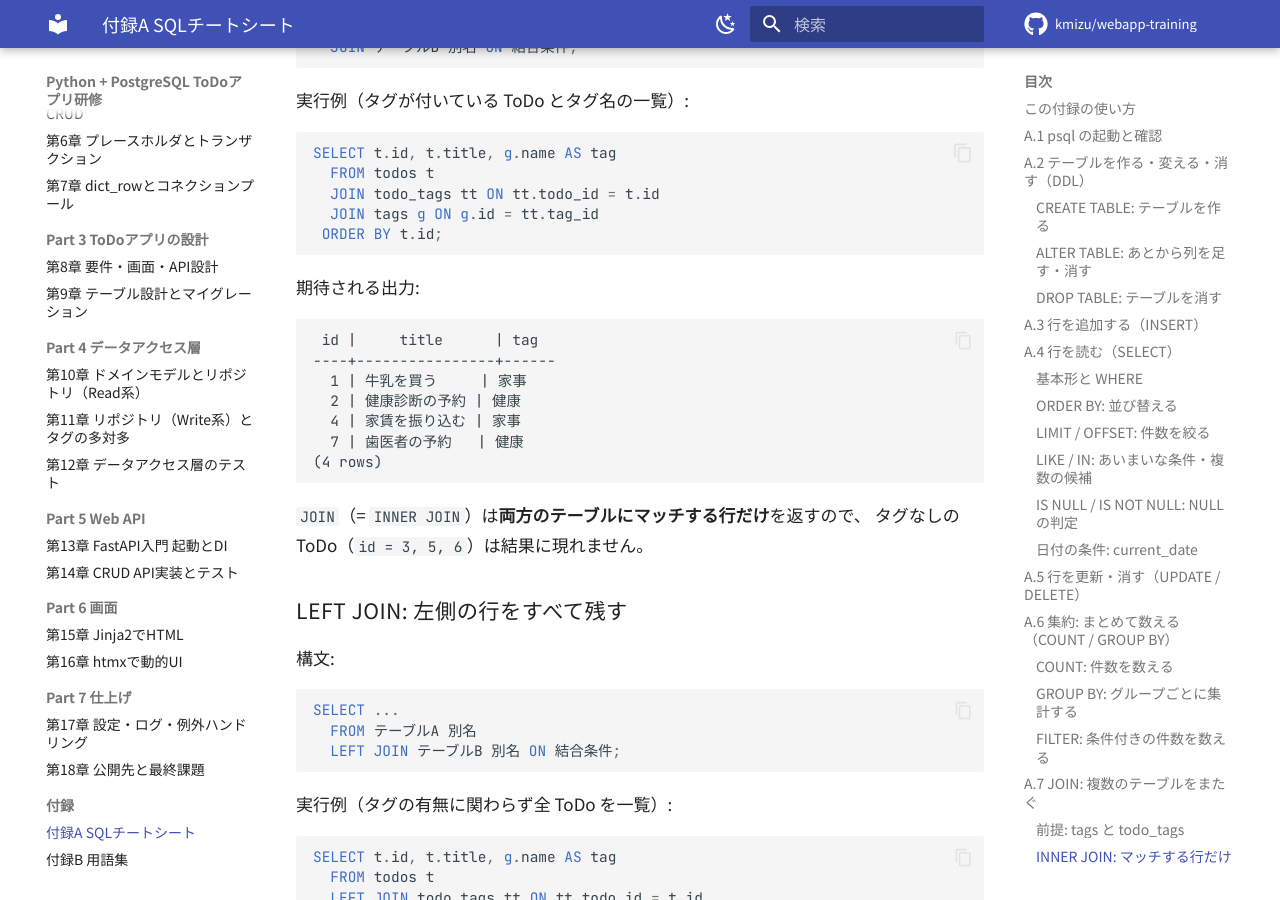
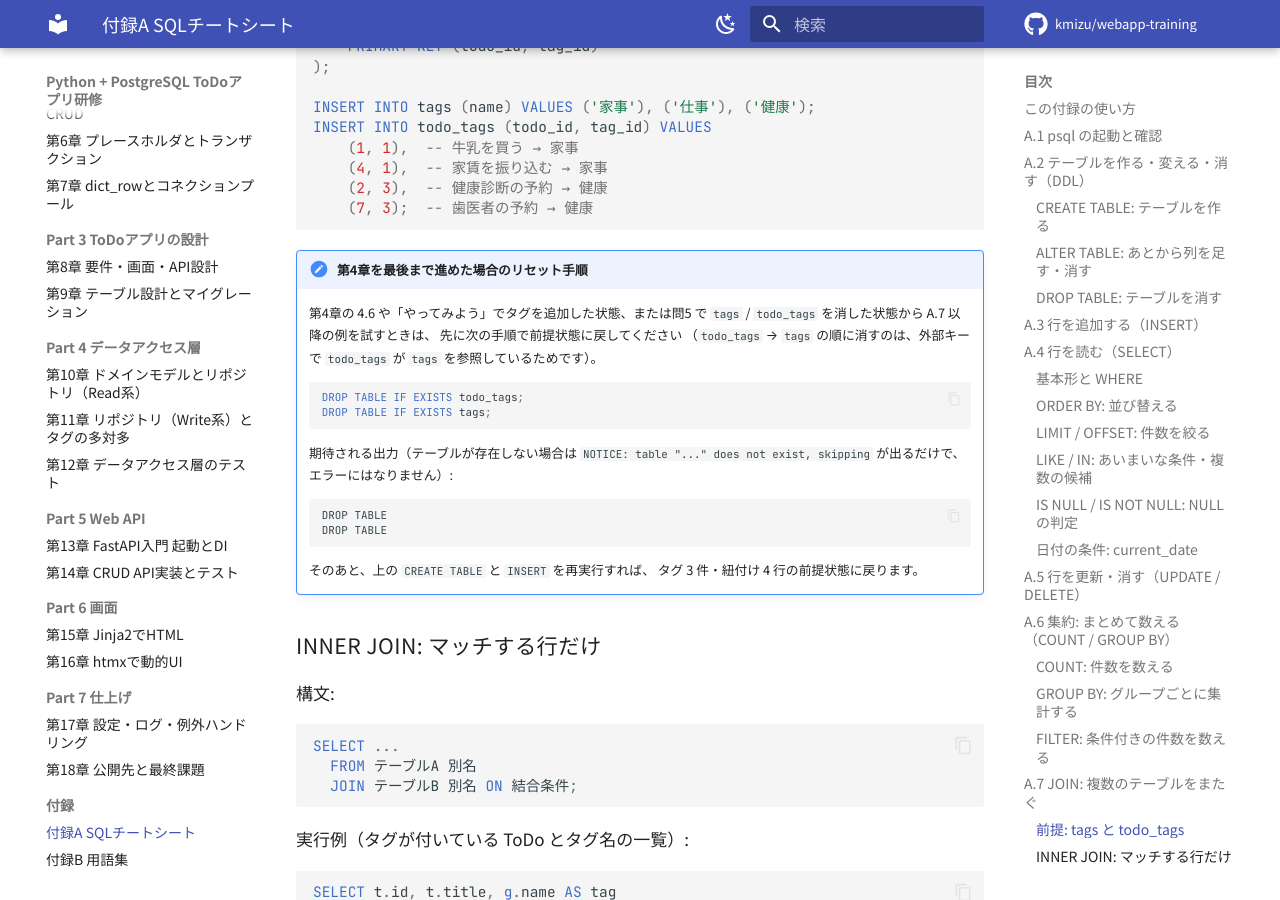
Before and after one commit to kmizu/webapp-training, an MkDocs documentation site: the page built from docs/appendix-sql.md, in a window 1280 px wide and 900 px high, scrolled down 15415 px. Built offline with MkDocs 1.6.1 and Material for MkDocs 9.7.7, drawn with Linux system fonts in a browser that asks for light colours; comment, search, counter and statistics services are not loaded; some of the changed text lies outside the part shown.

Commit message:
docs: address quality review comments in appendix-sql.md

````diff
--- a/docs/appendix-sql.md
+++ b/docs/appendix-sql.md
@@ -9,8 +9,12 @@
   psql で `tododb` に接続し（A.1 参照）、実行例をそのままコピペして試せます
 - 実行例のデータは、第3章で作った `todos` テーブル（7 行、
   `done = TRUE` は `id = 3`「領収書の整理」のみ）と、
-  第4章で作った `tags` / `todo_tags` が前提です。
-  第3章・第4章の手順どおりに進めていれば、出力もそのまま再現します
+  第4章 4.5 で `tags` / `todo_tags` を作った直後の状態
+  （タグ 3 件、紐付け 4 行）が前提です
+- 第4章の 4.6 や「やってみよう」まで進めてタグを増やした場合や、
+  問5 で `tags` / `todo_tags` を消した場合は、A.7 の前提節にある
+  リセット手順で状態を戻してから試してください
+  （そのままだと A.7 の出力が変わり、A.8 の例が UNIQUE 制約違反になります）
 - 変更系の例（`INSERT` / `UPDATE` / `DELETE` / DDL）を実行すると前提状態が変わり、
   後続の例の出力（行数や件数）と一致しなくなります。変更系の例には
   「後片付け」の手順を付けてあるので、試したあとは必ず元に戻してください。
@@ -26,6 +30,8 @@
     ```bash
     psql -h localhost -p 5432 -U todo -d tododb
     ```
+
+    パスワードを聞かれたら `todo` と入力します（入力中は画面に何も表示されません）。
 
 === "コンテナの中で psql を使う"
 
@@ -146,6 +152,9 @@
 ALTER TABLE
 ALTER TABLE
 ```
+
+この例をここまでで止めると `practice_notes` テーブルが残ります。
+次の `DROP TABLE` の例が後片付けを兼ねているので、続けて実行してください。
 
 ### DROP TABLE: テーブルを消す
 
@@ -497,6 +506,12 @@
 「今日から 7 日以内」という条件は、`current_date`（今日の日付）に
 整数を足して書けます（第3章の「やってみよう」問3 で使用）。
 
+構文:
+
+```sql
+SELECT 列名, ... FROM テーブル名 WHERE 日付列 <= current_date + 日数;
+```
+
 実行例（未完了で、期限が今日から 7 日以内の ToDo を期限が近い順に）:
 
 ```sql
@@ -751,6 +766,30 @@
     (7, 3);  -- 歯医者の予約 → 健康
 ```
 
+!!! note "第4章を最後まで進めた場合のリセット手順"
+    第4章の 4.6 や「やってみよう」でタグを追加した状態、または問5 で
+    `tags` / `todo_tags` を消した状態から A.7 以降の例を試すときは、
+    先に次の手順で前提状態に戻してください
+    （`todo_tags` → `tags` の順に消すのは、外部キーで `todo_tags` が
+    `tags` を参照しているためです）。
+
+    ```sql
+    DROP TABLE IF EXISTS todo_tags;
+    DROP TABLE IF EXISTS tags;
+    ```
+
+    期待される出力（テーブルが存在しない場合は
+    `NOTICE:  table "..." does not exist, skipping` が出るだけで、
+    エラーにはなりません）:
+
+    ```text
+    DROP TABLE
+    DROP TABLE
+    ```
+
+    そのあと、上の `CREATE TABLE` と `INSERT` を再実行すれば、
+    タグ 3 件・紐付け 4 行の前提状態に戻ります。
+
 ### INNER JOIN: マッチする行だけ
 
 構文:
````
